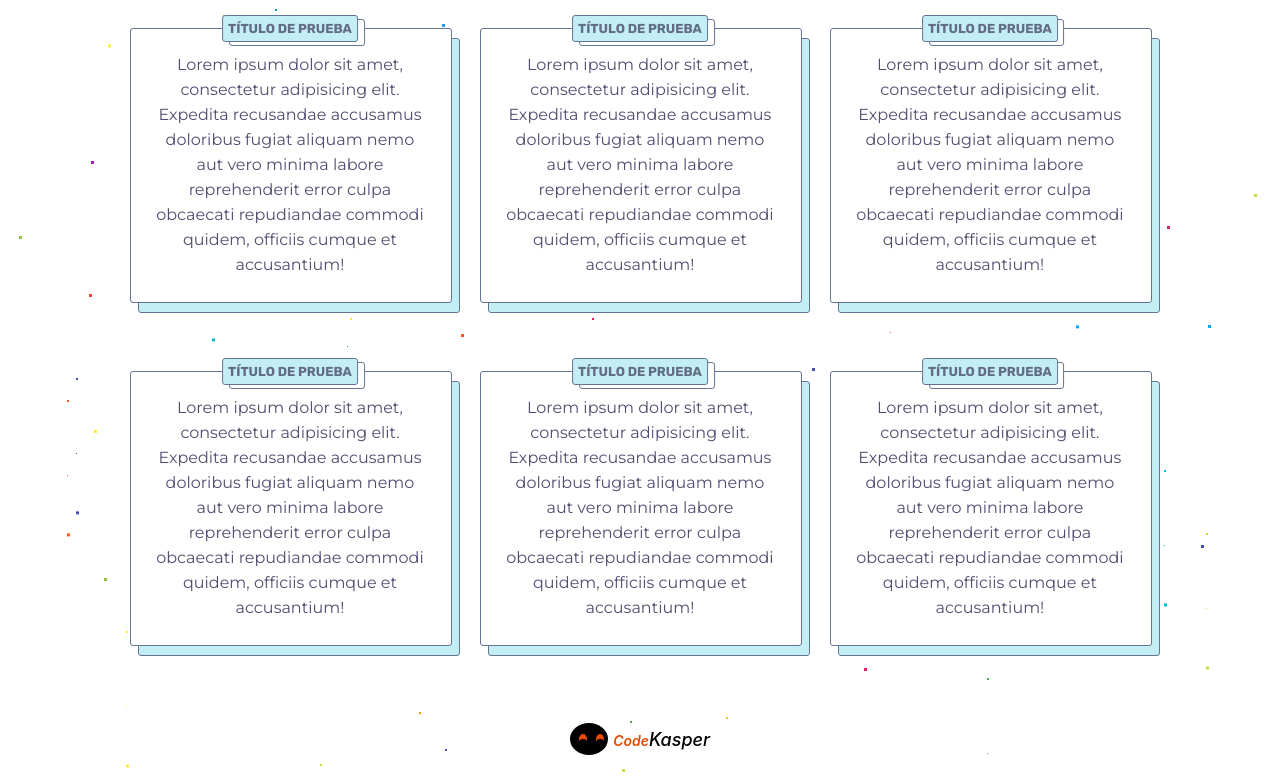
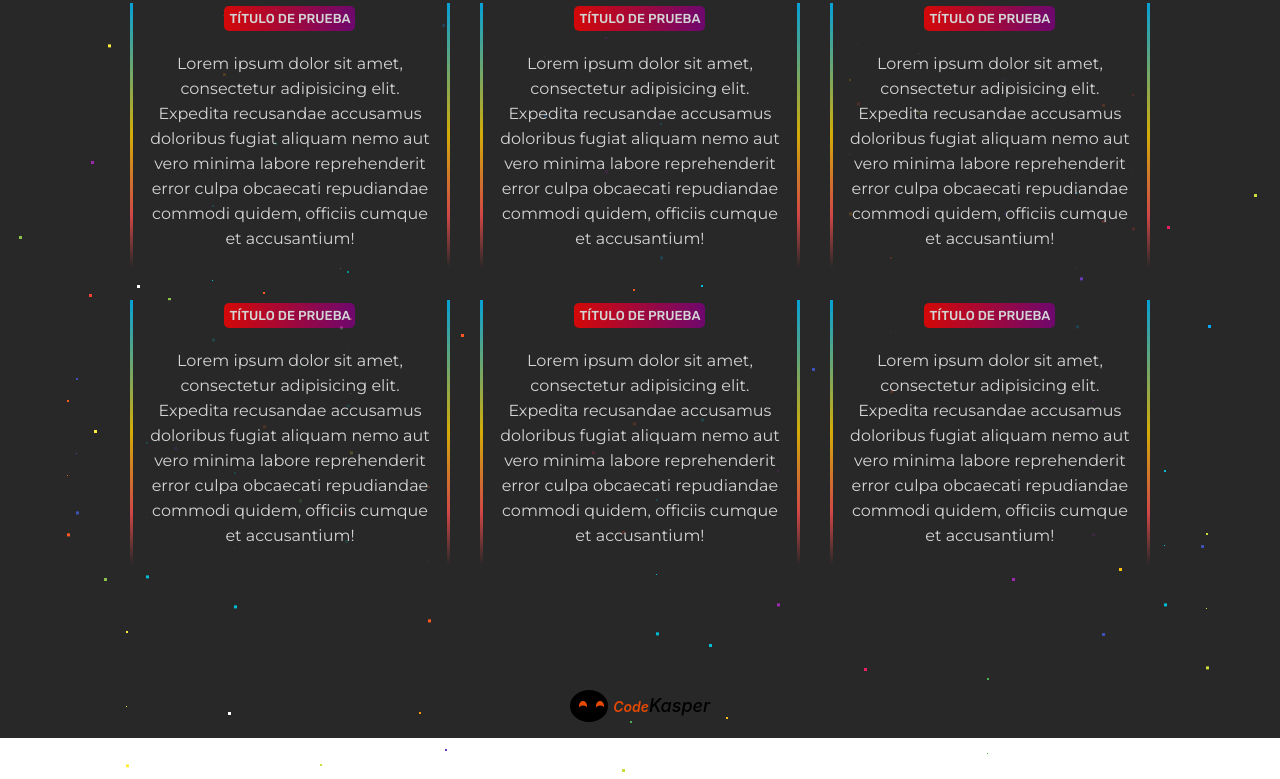
Before and after one commit to CodeKasper/elegantes-cards, a plain HTML site: page index.html in a window 1280 px wide. Shown: the part 112-891 px from the top of the page. After the commit the page ends 850 px from the top, so only its background shows below. Drawn offline with Linux system fonts and the light colour scheme.

Commit message:
galaxia de colores

```diff
--- a/index.html
+++ b/index.html
@@ -17,7 +17,7 @@
         <div class="container">
             <div class="row">
                 <div class="section-title padd-15">
-                    <h2>Elegantes Cards</h2>
+                    <h2>Galaxia de Colores</h2>
                 </div>
             </div>
             <div class="row">
--- a/style.css
+++ b/style.css
@@ -21,7 +21,7 @@
 
  /** Utilidades **/
  .section {
-     background-color: #fff;
+     background-color: #282828;
      min-height: 100vh;
      display: block;
  }
@@ -42,10 +42,10 @@
 
  .section-title h2 {
      font-size: 40px;
-     color: #302e4d;
+     color: #fff;
      font-family: 'Rubik', sans-serif;
      font-weight: 400;
-     margin: 0;
+     margin-bottom: 15px;
      text-transform: capitalize;
      position: relative;
  }
@@ -84,119 +84,55 @@
  }
 
  .card .card-content {
-     position: relative;
-     width: 100%;
-     padding: 2em;
-     margin: 0px auto;
-     margin-top: 40px;
-     font-size: 12px;
-     z-index: 1;
+    width: 100%;
+  padding: 1rem;
+  color: white;
+  border-width: 3px;
+  border-style: solid;
+  border-image:
+    linear-gradient(
+      to bottom,
+      #00C0FF 0
+      ,#FFCF00 49%,#FC4F4F 80%,
+      rgba(0, 0, 0, 0)
+    ) 1 100%;
+    padding-top: 0;
+    display: flex;
+    flex-direction: column;
+    justify-content: center;
+    align-items: center;
+    background: #282828;
+    opacity: 0.8;
+
  }
-
- .card .card-content::before {
-     content: '';
-     position: absolute;
-     background-color: #c3eef5;
-     top: 10px;
-     left: 8px;
-     border: 1px solid #657493;
-     border-radius: 3px;
-     -webkit-border-radius: 3px;
-     -moz-border-radius: 3px;
-     -ms-border-radius: 3px;
-     -o-border-radius: 3px;
-     width: 100%;
-     height: 100%;
-     z-index: -1;
- }
-
- .card .card-content::after {
-     content: '';
-     position: absolute;
-     top: 0;
-     left: 0;
-     background-color: #ffffff;
-     border: 1px solid #657493;
-     border-radius: 3px;
-     -webkit-border-radius: 3px;
-     -moz-border-radius: 3px;
-     -ms-border-radius: 3px;
-     -o-border-radius: 3px;
-     width: 100%;
-     height: 100%;
-     z-index: -1;
- }
-
  .card .card-content p {
      font-size: 16px;
      line-height: 25px;
-     color: #504e70;
+     color: #fff;
      font-weight: 400;
      text-align: center;
  }
 
  .card .card-title {
-     position: absolute;
-     top: 0;
-     left: 50%;
+     display: inline-block;
+     background: linear-gradient(to right, red, purple);
      padding: 5px;
-     transform: translate(-50%, -50%);
-     -webkit-transform: translate(-50%, -50%);
-     border-radius: 5px;
-     -webkit-border-radius: 5px;
-     -moz-border-radius: 5px;
-     -ms-border-radius: 5px;
-     -o-border-radius: 5px;
-     z-index: 1;
- }
-
- .card .card-title::before {
-     content: "";
-     width: 100%;
-     height: 100%;
-     background-color: #ffffff;
-     display: block;
-     position: absolute;
-     top: 17px;
-     left: 55%;
-     border: 1px solid #657493;
-     transform: translate(-50%, -50%);
-     -webkit-transform: translate(-50%, -50%);
-     border-radius: 3px;
-     -webkit-border-radius: 3px;
-     -moz-border-radius: 3px;
-     -ms-border-radius: 3px;
-     -o-border-radius: 3px;
-     z-index: -1;
- }
-
- .card .card-title::after {
-     content: "";
-     width: 100%;
-     height: 100%;
-     background-color: #c3eef5;
-     display: block;
-     position: absolute;
-     top: 13px;
-     left: 50%;
-     border: 1px solid #657493;
-     transform: translate(-50%, -50%);
-     -webkit-transform: translate(-50%, -50%);
-     border-radius: 3px;
-     -webkit-border-radius: 3px;
-     -moz-border-radius: 3px;
-     -ms-border-radius: 3px;
-     -o-border-radius: 3px;
-     z-index: -1;
- }
+     margin-bottom: 20px;
+     border-radius: 5px ;
+     -webkit-border-radius: 5px ;
+     -moz-border-radius: 5px ;
+     -ms-border-radius: 5px ;
+     -o-border-radius: 5px ;
+}
 
  .card .card-title h1 {
      font-family: 'Rubik', sans-serif;
      font-size: 13px;
-     font-weight: 700;
-     color: #626c85;
+     font-weight: 500;
+     color: #fff;
      text-transform: uppercase;
      line-height: normal;
+     text-align: center;
  }
 
  /** footer **/
@@ -205,7 +141,8 @@
      justify-content: center;
      align-items: center;
      height: 50px;
-     margin-bottom: 15px;
+     padding-bottom: 15px;
+     background-color: #282828;
  }
 
  .face {
```
